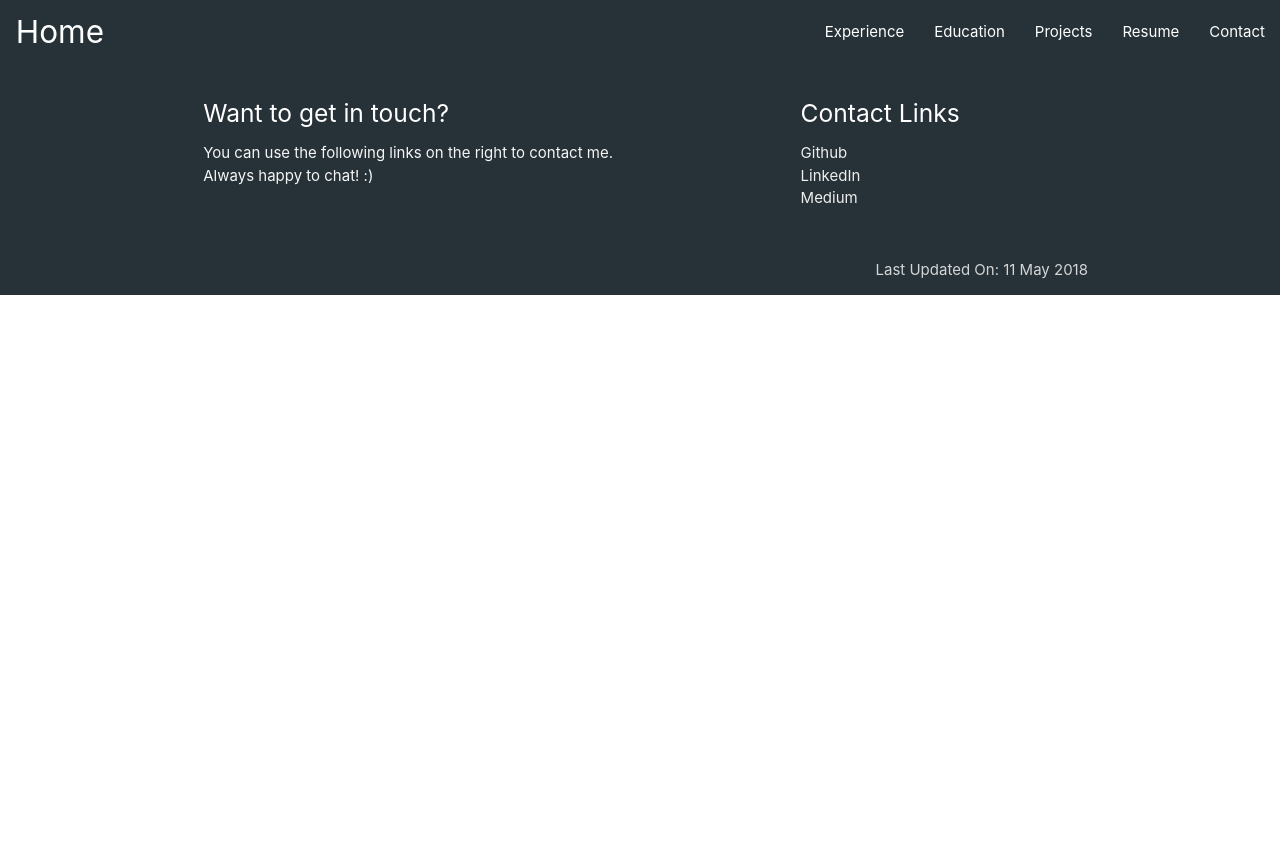
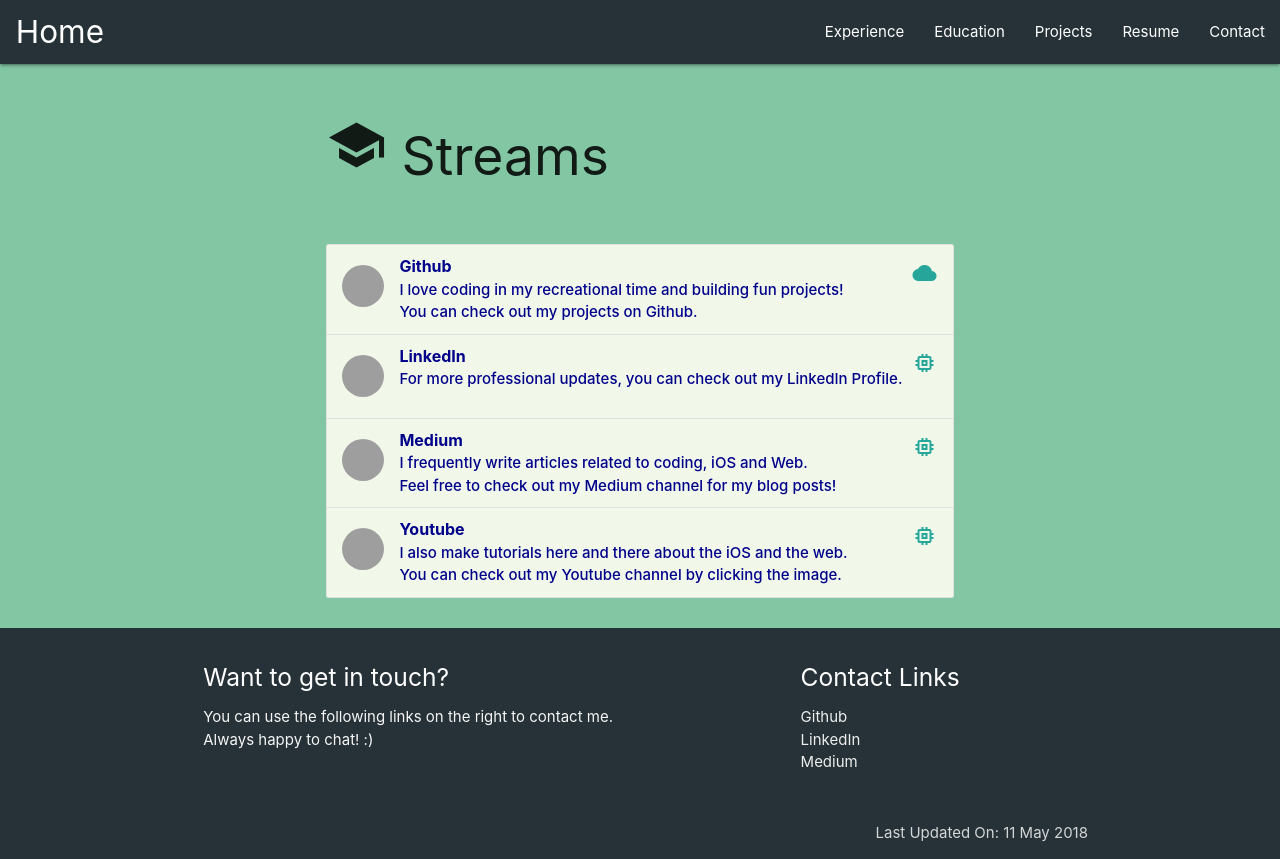
Before and after one commit to prudentprogrammer/My-Personal-Website, a Flask app: page /contact in a window 1280 px wide. Before the commit the page ends 295 px from the top, so only its background shows below. Run offline with Flask 2, Linux system fonts and the light colour scheme; some libraries are stand-ins or nearby versions; grey boxes are pictures that could not be loaded.

Commit message:
Added contact me page

```diff
--- /dev/null
+++ b/static/css/contact.css
@@ -0,0 +1,15 @@
+body {
+  background: rgba(63, 167, 115, 0.644);
+}
+
+.description, .title {
+  color: darkblue;
+}
+
+.title {
+  font-weight: bold;
+}
+
+img {
+  margin-top: 10px;
+}
--- a/templates/contact.html
+++ b/templates/contact.html
@@ -2,14 +2,67 @@
 
 {% block title %}Contact Me{% endblock %}
 {% block customCSS %}
-  <link href="{{ url_for('static', filename='contact.css')}}" rel="stylesheet">
+  <link href="static/css/contact.css" rel="stylesheet">
 {% endblock %}
 
 {% block customJS %}
   <!-- Import the js file for custom animations associated to this page. -->
-  <script src=" {{ url_for('static', filename='contact.js') }}"></script>
+  <script src="static/js/contact.js}"></script>
 {% endblock %}
 
 
 {% block mainBody %}
+  <div class="container">
+    <div id="introduction" class="container section">
+      <h2 id="experienceTitle"><i class="medium material-icons" id="workIcon">school</i> Streams</h2>
+    </div>
+
+    <div class="container section">
+      <ul class="collection green-text text-darken-4">
+        <li class="collection-item avatar light-green lighten-5">
+          <img src="https://image.flaticon.com/icons/svg/25/25231.svg" alt="" class="circle ucdavis">
+          <strong>
+            <span class="title">Github</span>
+            <p class="description">I love coding in my recreational time and building fun projects!<br/>
+              You can check out my projects on Github.
+            </p>
+            </strong>
+            <a href="http://www.cs.ucdavis.edu/graduate/" class="secondary-content"><i class="material-icons">wb_cloudy</i></a>
+        </li>
+
+        <li class="collection-item avatar light-green lighten-5">
+          <img src="https://cdn1.iconfinder.com/data/icons/logotypes/32/square-linkedin-512.png" alt="" class="circle ucdavis">
+          <strong>
+            <span class="title">LinkedIn</span>
+            <p class="description">For more professional updates, you can check out my LinkedIn Profile.
+            </p>
+          </strong>
+          <a href="http://www.cs.ucdavis.edu/undergraduate/" class="secondary-content"><i class="material-icons">memory</i></a>
+        </li>
+
+        <li class="collection-item avatar light-green lighten-5">
+          <img src="https://medium.com/icons/monogram-mask.svg" alt="" class="circle ucdavis">
+          <strong>
+            <span class="title">Medium</span>
+            <p class="description">I frequently write articles related to coding, iOS and Web.<br />
+              Feel free to check out my Medium channel for my blog posts!
+            </p>
+          </strong>
+          <a href="http://www.cs.ucdavis.edu/undergraduate/" class="secondary-content"><i class="material-icons">memory</i></a>
+        </li>
+
+        <li class="collection-item avatar light-green lighten-5">
+          <img src="https://cdn0.iconfinder.com/data/icons/social-flat-rounded-rects/512/youtube_v2-512.png" alt="" class="circle ucdavis">
+          <strong>
+            <span class="title">Youtube</span>
+            <p class="description">I also make tutorials here and there about the iOS and the web. <br />
+              You can check out my Youtube channel by clicking the image.
+            </p>
+          </strong>
+          <a href="http://www.cs.ucdavis.edu/undergraduate/" class="secondary-content"><i class="material-icons">memory</i></a>
+        </li>
+      </ul>
+    </div>
+
+  </div>
 {% endblock %}
```
